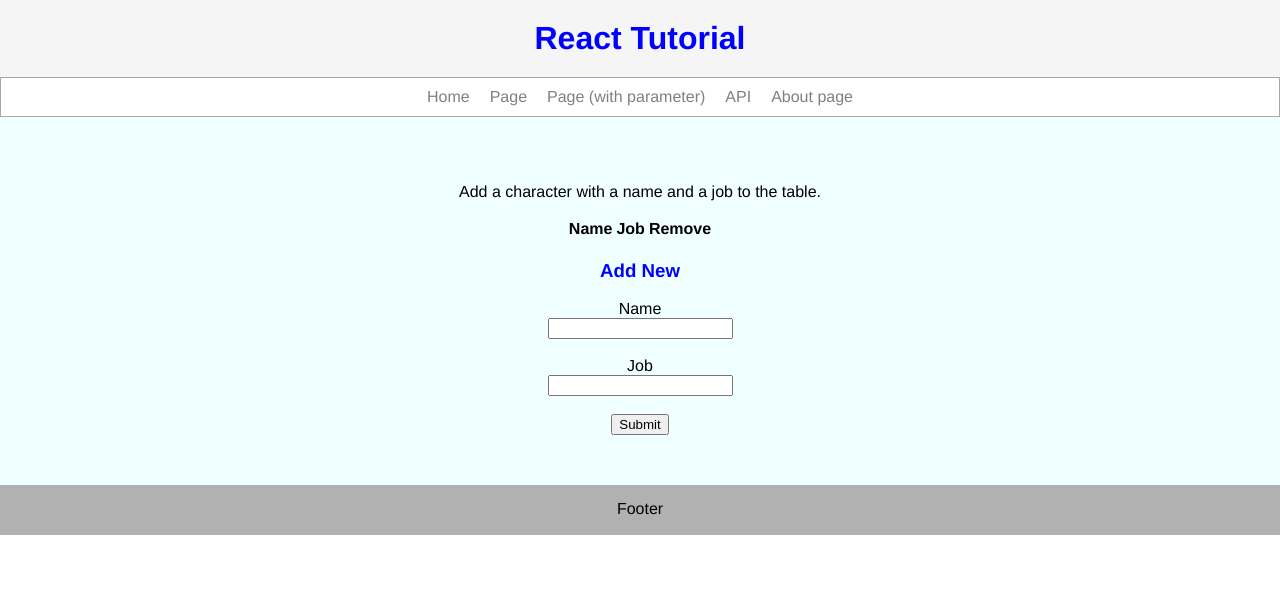
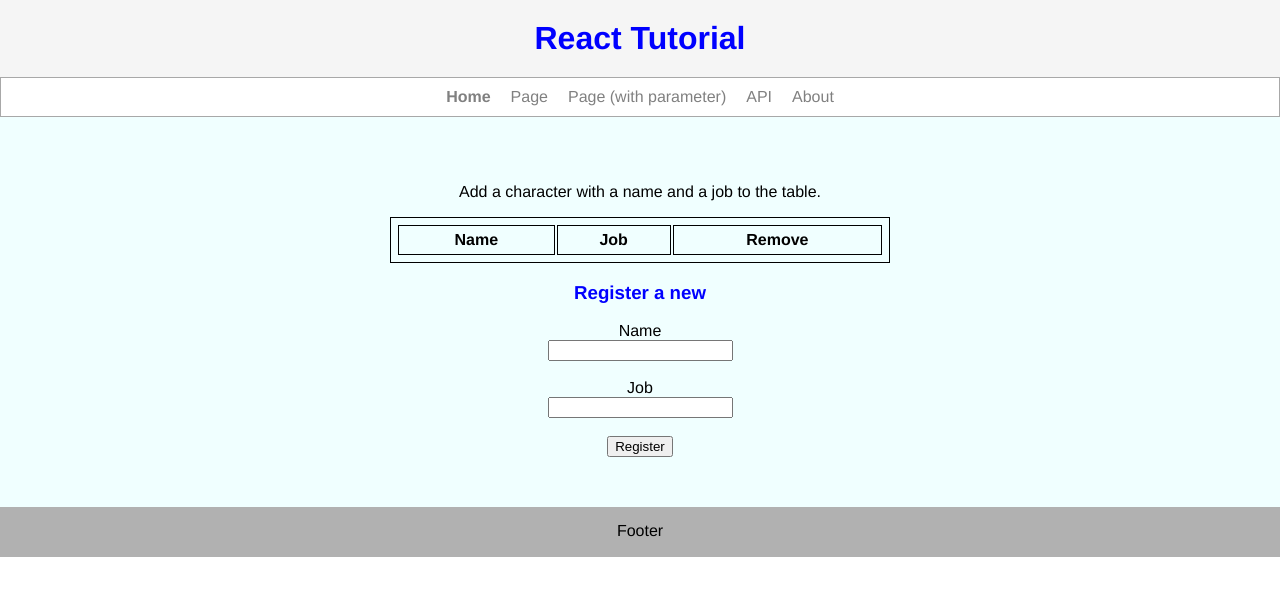
Before and after one commit to WagnerEsser/react-tutorial, a React (Create React App) app: page / in a window 1280 px wide. Shown: the top 596 px of the page. Built offline with nearby package versions, Linux system fonts and the light colour scheme.

Commit message:
aplicado reacti-18next

```diff
--- a/package.json
+++ b/package.json
@@ -7,9 +7,13 @@
     "@types/node": "12.0.1",
     "@types/react": "16.8.17",
     "@types/react-dom": "16.8.4",
+    "i18next": "^15.1.1",
+    "i18next-browser-languagedetector": "^3.0.1",
+    "i18next-xhr-backend": "^2.0.1",
     "node-sass": "^4.12.0",
     "react": "^16.8.6",
     "react-dom": "^16.8.6",
+    "react-i18next": "^10.9.0",
     "react-router-dom": "^5.0.0",
     "react-scripts": "3.0.1",
     "typescript": "3.4.5"
--- a/src/components/about/About.tsx
+++ b/src/components/about/About.tsx
@@ -1,10 +1,15 @@
 import React from 'react'
 import './about.scss'
+import { useTranslation } from 'react-i18next'
 
-const Page: React.FC = () => (
-  <div className="container">
-    <p>About Page</p>
-  </div>
-)
+const Page: React.FC = () => {
+  const { t } = useTranslation();
+
+  return (
+    <div className="container">
+      <p>{t('About')}</p>
+    </div>
+  )
+}
 
 export default Page
--- a/src/components/footer/Footer.tsx
+++ b/src/components/footer/Footer.tsx
@@ -1,10 +1,14 @@
 import React from 'react'
 import './footer.scss'
+import { useTranslation } from 'react-i18next'
 
-const Footer: React.FC = () => (
-    <footer>
-        <p>Footer</p>
-    </footer>
-)
+const Footer: React.FC = () => {
+    const { t } = useTranslation();
+    return (
+        <footer>
+            <p>{t('Footer')}</p>
+        </footer>
+    )
+}
 
 export default Footer
--- a/src/components/form/Form.tsx
+++ b/src/components/form/Form.tsx
@@ -1,7 +1,9 @@
 import React, { useState } from 'react'
 import './form.scss'
+import { useTranslation } from 'react-i18next'
 
 const Form = (props: any) => {
+    const { t } = useTranslation();
     const { handleSubmit } = props
     const [state, setState] = useState({ name: '', job: '' } as any)
 
@@ -20,13 +22,15 @@ const Form = (props: any) => {
 
     return (
         <form onSubmit={onFormSubmit}>
-            <label>Name </label><br />
+            <label>{t('Name')}</label><br />
             <input value={state.name || ''} type="text" onChange={handleChange('name')} required /><br /><br />
 
-            <label>Job </label><br />
+            <label>{t('Job')}</label><br />
             <input value={state.job || ''} type="text" onChange={handleChange('job')} /><br /><br />
 
-            <input type="submit" value="Submit" />
+            <button type="submit">
+                {t('Submit')}
+            </button>
         </form>
     );
 }
--- a/src/components/header/Header.tsx
+++ b/src/components/header/Header.tsx
@@ -1,20 +1,23 @@
 import React from 'react'
 import { Link } from 'react-router-dom';
 import './header.scss'
+import { Trans } from 'react-i18next';
 
-const Header: React.FC = () => (
+const Header: React.FC = () => {
+    return (
         <header>
             <h1>React Tutorial</h1>
             <nav>
                 <ul>
-                <li><Link to='/'>Home</Link></li>
-                <li><Link to='/page'>Page</Link></li>
-                <li><Link to='/page/1'>Page (with parameter)</Link></li>
+                    <li><Link to='/'><Trans><strong>Home</strong></Trans></Link></li>
+                    <li><Link to='/page'><Trans>Page</Trans></Link></li>
+                    <li><Link to='/page/1'><Trans>Page-param</Trans></Link></li>
                     <li><Link to='/api'>API</Link></li>
-                <li className="last-item"><Link to='/about'>About page</Link></li>
+                    <li className="last-item"><Link to='/about'><Trans>About</Trans></Link></li>
                 </ul>
             </nav>
         </header>
     )
+}
 
 export default Header
--- a/src/components/home/Home.tsx
+++ b/src/components/home/Home.tsx
@@ -2,6 +2,7 @@ import React, { useState } from 'react'
 import Table from '../table/Table'
 import Form from '../form/Form'
 import './home.scss'
+import { withTranslation } from 'react-i18next';
 
 interface Character {
   name: string
@@ -12,7 +13,8 @@ interface CharacterArray {
   characters: Array<Character>
 }
 
-const Home: React.FC = () => {
+const Home: React.FC = ({ t }: any) => {
+
   const [state, setState] = useState({
     characters: []
   } as CharacterArray)
@@ -33,14 +35,14 @@ const Home: React.FC = () => {
 
   return (
     <div className="container">
-      <p>Add a character with a name and a job to the table.</p>
+      <p>{t('Add-character')}</p>
 
       <Table characterData={state.characters} removeCharacter={removeCharacter} />
 
-      <h3>Add New</h3>
+      <h3>{t('Add-new')}</h3>
       <Form handleSubmit={handleSubmit} />
     </div>
   )
 }
 
-export default Home
+export default withTranslation()(Home)
--- a/src/components/page/Page.tsx
+++ b/src/components/page/Page.tsx
@@ -1,16 +1,18 @@
 import React from 'react'
 import './page.scss'
+import { useTranslation } from 'react-i18next'
 
 const Page: React.FC = (props: any) => {
+  const { t } = useTranslation();
   const param = props.match.params.parameter
 
   return (
     <div className="container">
       <div>
         {param ?
-          <p>Page - Parameter: {param}</p>
+          <p>{t('Page')} - {t('Parameter')}: {param}</p>
           :
-          <p>Parameter not found</p>
+          <p>{t('Param-not-found')}</p>
         }
       </div>
     </div>
--- a/src/components/table/Table.tsx
+++ b/src/components/table/Table.tsx
@@ -1,17 +1,19 @@
 import React from 'react'
 import TableBody from './TableBody'
 import './table.scss'
+import { useTranslation } from 'react-i18next'
 
 const Table = (props: any) => {
+    const { t } = useTranslation();
     const { characterData, removeCharacter } = props
 
     return (
         <table>
             <thead>
                 <tr>
-                    <th>Name</th>
-                    <th>Job</th>
-                    <th>Remove</th>
+                    <th>{t('Name')}</th>
+                    <th>{t('Job')}</th>
+                    <th>{t('Remove')}</th>
                 </tr>
             </thead>
 
--- a/src/components/table/TableBody.tsx
+++ b/src/components/table/TableBody.tsx
@@ -1,14 +1,16 @@
 import React from 'react'
 import './table.scss'
+import { useTranslation } from 'react-i18next'
 
 const TableBody = (props: any) => {
+  const { t } = useTranslation();
   const rows = props.characterData.map((row: any, index: any) => {
     return (
       <tr key={index}>
         <td>{row.name}</td>
         <td>{row.job || '---'}</td>
         <td>
-          <button onClick={() => props.removeCharacter(index)}>Delete</button>
+          <button onClick={() => props.removeCharacter(index)}>{t('Delete')}</button>
         </td>
       </tr>
     )
--- a/src/components/table/table.scss
+++ b/src/components/table/table.scss
@@ -0,0 +1,10 @@
+table {
+  min-width: 500px;
+}
+
+table,
+th,
+td {
+  border: 1px solid black;
+  padding: 5px;
+}
--- /dev/null
+++ b/src/i18n.js
@@ -0,0 +1,60 @@
+import i18n from "i18next";
+import { initReactI18next } from "react-i18next";
+import LanguageDetector from "i18next-browser-languagedetector"
+
+// the translations
+// (tip move them in a JSON file and import them)
+const resources = {
+    en: {
+        translation: {
+            "Home": "Home",
+            "Page": "Page",
+            "Page-param": "Page (with parameter)",
+            "About": "About",
+            "Add-character": "Add a character with a name and a job to the table.",
+            "Name": "Name",
+            "Job": "Job",
+            "Remove": "Remove",
+            "Add-new": "Register a new",
+            "Submit": "Register",
+            "Footer": "Footer",
+            "Delete": "Delete",
+            "Param-not-found": "Parameter not found",
+            "Parameter": "Parameter",
+        }
+    },
+    pt: {
+        translation: {
+            "Home": "Início",
+            "Page": "Página",
+            "Page-param": "Página (com parâmetro)",
+            "About": "Sobre",
+            "Add-character": "Adicione um personagem com um nome e um emprego para a tabela",
+            "Name": "Nome",
+            "Job": "Cargo",
+            "Remove": "Remover",
+            "Add-new": "Registre um novo",
+            "Submit": "Registrar",
+            "Footer": "Rodapé",
+            "Delete": "Deletar",
+            "Param-not-found": "Parâmetro não encontrado",
+            "Parameter": "Parâmetro",
+        }
+    }
+};
+
+i18n
+    .use(LanguageDetector)
+    .use(initReactI18next) // passes i18n down to react-i18next
+    .init({
+        resources,
+        fallbackLng: "pt",
+
+        keySeparator: false, // we do not use keys in form messages.welcome
+
+        interpolation: {
+            escapeValue: false // react already safes from xss
+        }
+    });
+
+export default i18n;
```
Also changed, not shown: src/index.tsx (+8 -7 lines), 1 other file (tests, documents, lock files or other folders). Lines whose indentation alone changed are shown as unchanged.
